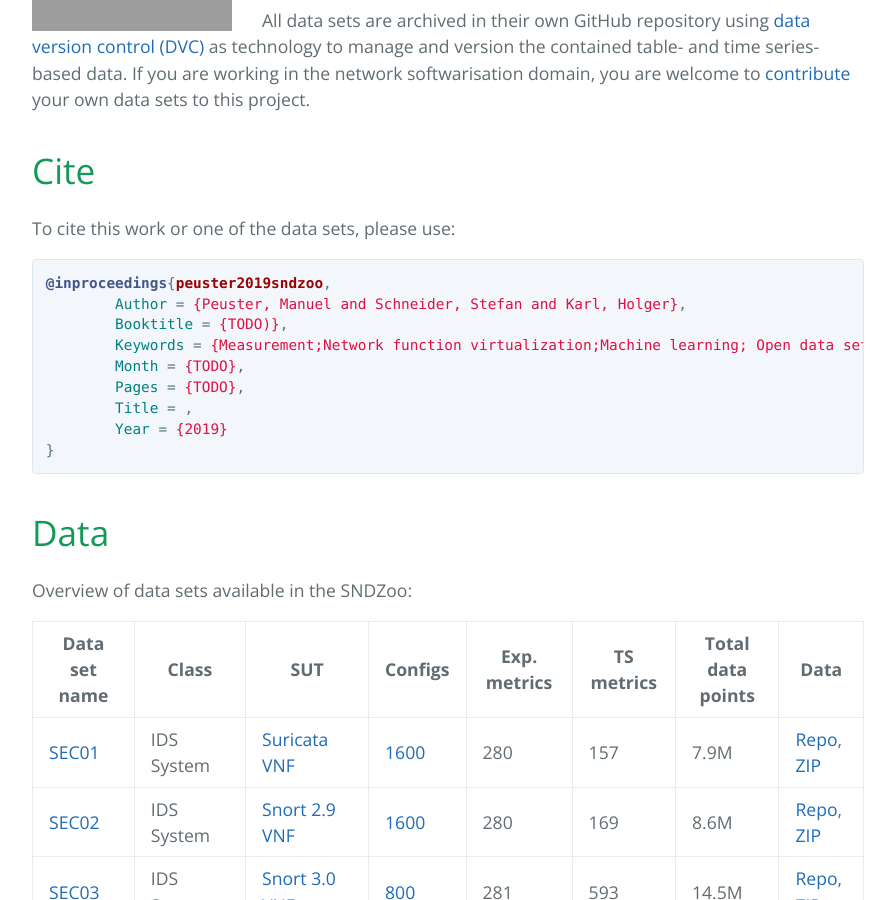
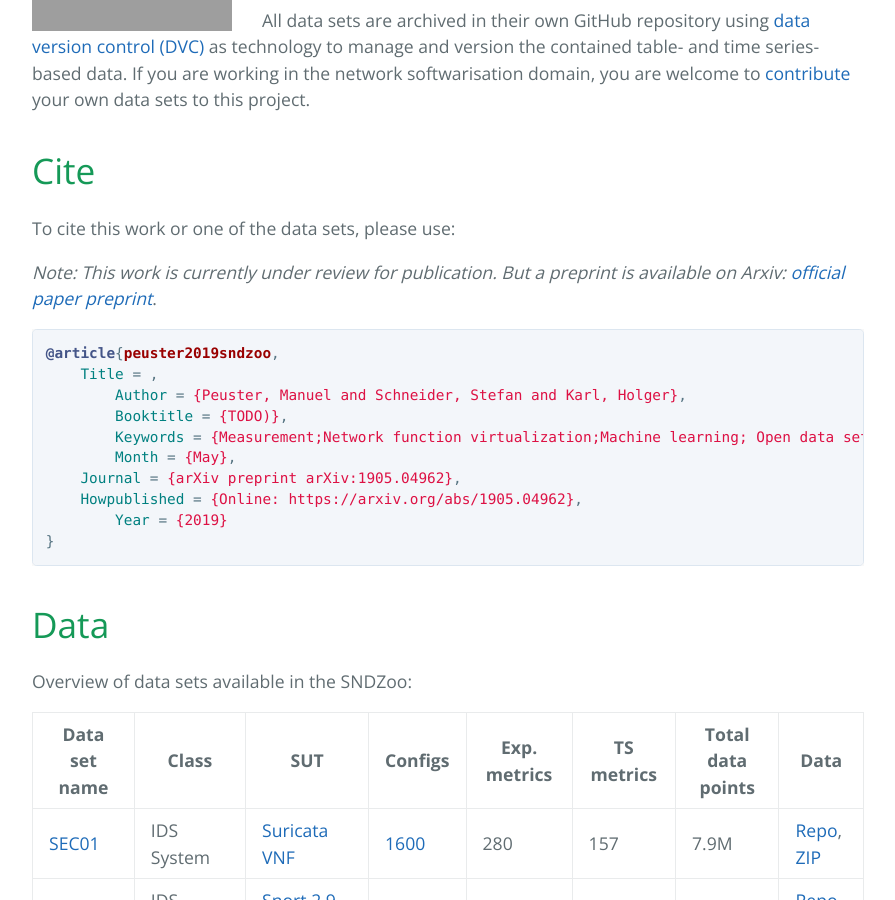
Before and after one commit to sndzoo/sndzoo.github.io, a Jekyll site: the page built from index.md, in a window 1280 px wide and 900 px high, scrolled down 654 px. Shown: the whole window, without its empty margins (192-1087 px from the left). Built offline with Jekyll 4.4.1, drawn with Linux system fonts in a browser that asks for light colours; our own code applies the rules of GitHub Pages for plain Markdown files; grey boxes are pictures that could not be loaded.

Commit message:
update
Signed-off-by: peusterm <manuel.peuster@uni-paderborn.de>

````diff
--- a/index.md
+++ b/index.md
@@ -15,14 +15,17 @@ All data sets are archived in their own GitHub repository using [data version co
 
 To cite this work or one of the data sets, please use:
 
+*Note: This work is currently under review for publication. But a preprint is available on Arxiv: [official paper preprint](https://arxiv.org/abs/1905.04962)*.
+
 ```bibtex
-@inproceedings{peuster2019sndzoo,
+@article{peuster2019sndzoo,
+    Title = {{The Softwarised Network Data Zoo}},
 	Author = {Peuster, Manuel and Schneider, Stefan and Karl, Holger},
 	Booktitle = {TODO)},
 	Keywords = {Measurement;Network function virtualization;Machine learning; Open data sets},
-	Month = {TODO},
-	Pages = {TODO},
-	Title = {{The Softwarised Network Data Zoo}},
+	Month = {May},
+    Journal = {arXiv preprint arXiv:1905.04962},
+    Howpublished = {Online: https://arxiv.org/abs/1905.04962},
 	Year = {2019}
 }
 ```
````
